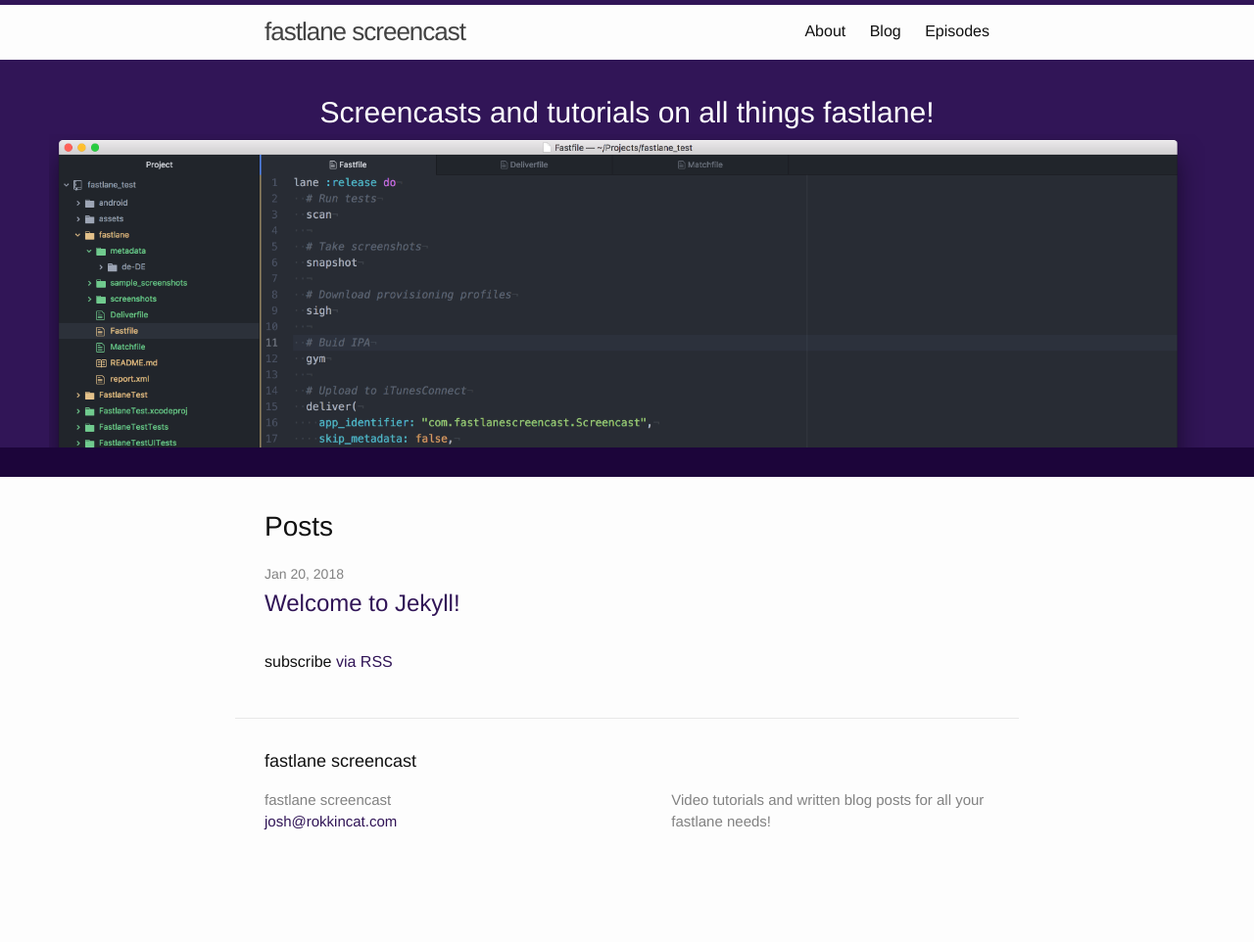
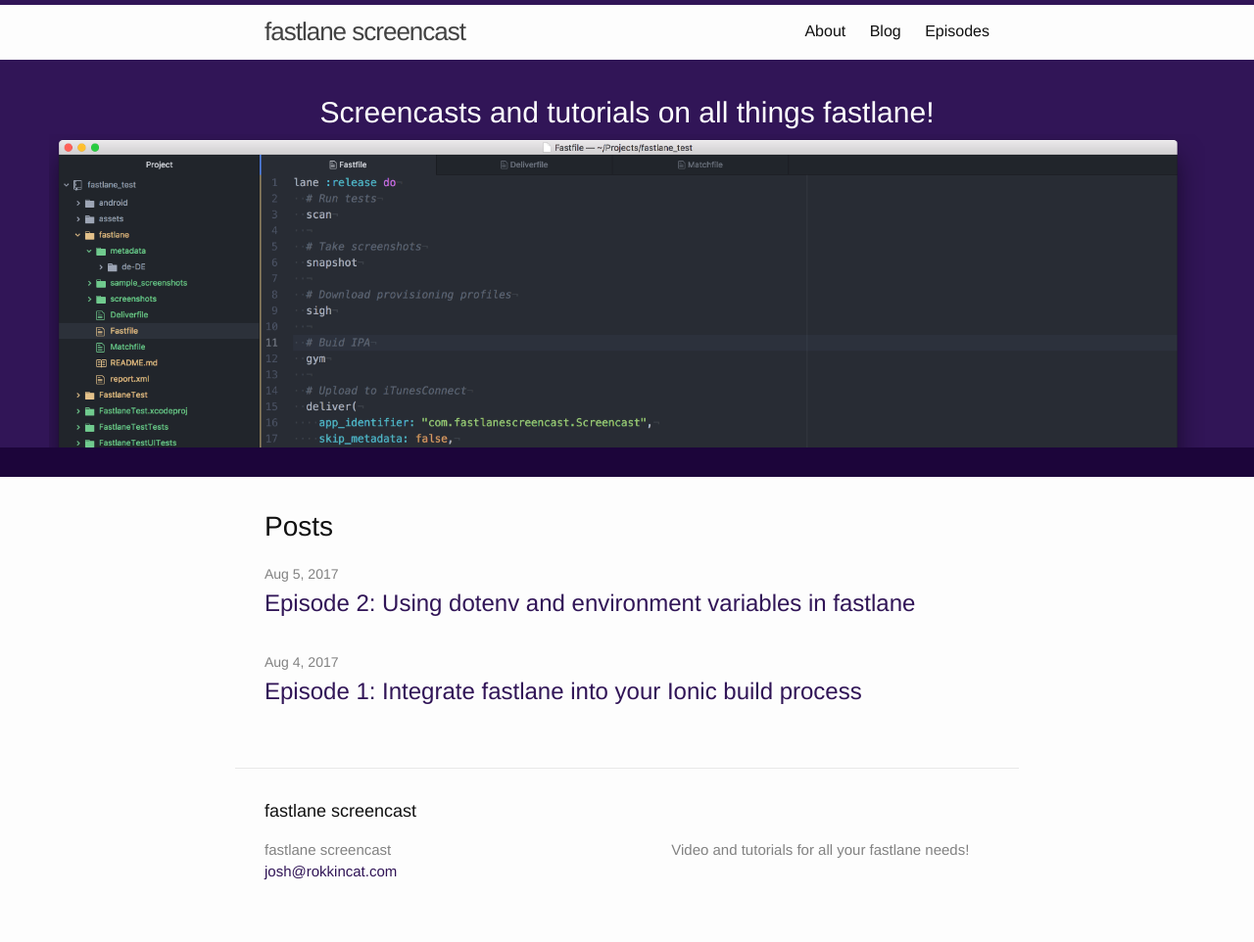
Before and after one commit to fastlane-screencast/fastlane-screencast.github.io, a Jekyll site: the page built from index.md, in a window 1280 px wide. Shown: the whole page at 98% size. Built offline with Jekyll 4.4.1, drawn with Linux system fonts in a browser that asks for light colours; before the commit the page ends 911 px from its top, so only the background shows below that.

Commit message:
We are closer to what we need

```diff
--- a/_config.yml
+++ b/_config.yml
@@ -16,11 +16,14 @@
 title: fastlane screencast
 email: josh@rokkincat.com
 description: >- # this means to ignore newlines until "baseurl:"
-  Video tutorials and written blog posts for all your fastlane needs!
+  Video and tutorials for all your fastlane needs!
 baseurl: "" # the subpath of your site, e.g. /blog
 url: "" # the base hostname & protocol for your site, e.g. http://example.com
 twitter_username: FastlaneCast
 github_username:  fastlane-screencast
+
+# permalink: /:categories/:year/:month/:day/:title.html
+permalink: /:categories/:year/:month/:day/:title
 
 # Build settings
 markdown: kramdown
--- a/_layouts/home.html
+++ b/_layouts/home.html
@@ -28,13 +28,13 @@ layout: default
             <span class="post-meta">{{ post.date | date: date_format }}</span>
 
             <h3>
-              <a class="post-link" href="{{ post.url | relative_url }}">{{ post.title | escape }}</a>
+              <a class="post-link" href="{{ post.url | relative_url }}">{{ post.episode }}: {{ post.title | escape }}</a>
             </h3>
           </li>
         {% endfor %}
       </ul>
 
-      <p class="rss-subscribe">subscribe <a href="{{ "/feed.xml" | relative_url }}">via RSS</a></p>
+      <!-- <p class="rss-subscribe">subscribe <a href="{{ "/feed.xml" | relative_url }}">via RSS</a></p> -->
     {% endif %}
   </div>
 
--- a/_posts/2018-01-19-welcome-to-jekyll.markdown
+++ b/_posts/2017-08-04-integrate-fastlane-into-your-ionic-build-process.markdown
@@ -1,8 +1,11 @@
 ---
 layout: post
-title:  "Welcome to Jekyll!"
-date:   2018-01-19 20:31:56 -0600
-categories: jekyll update
+episode: "Episode 1"
+video_url: https://player.vimeo.com/video/228246435
+title:  "Integrate fastlane into your Ionic build process"
+date:   2017-08-04 10:00:00 -0600
+categories: episodes
+tags: android ios
 ---
 You’ll find this post in your `_posts` directory. Go ahead and edit it and re-build the site to see your changes. You can rebuild the site in many different ways, but the most common way is to run `jekyll serve`, which launches a web server and auto-regenerates your site when a file is updated.
 
--- /dev/null
+++ b/_posts/2017-08-05-using-dotenv-and-environment-variables-in-fastlane.md
@@ -0,0 +1,83 @@
+---
+layout: post
+episode: "Episode 2"
+video_url: https://player.vimeo.com/video/228243145
+title:  "Using dotenv and environment variables in fastlane"
+date:   2017-08-05 10:00:00 -0600
+categories: episodes
+tags: android ios
+---
+
+Preface A majority of the fastlane actions and plugins can be configured using environment variables. The code of fastlane setup that makes use of environment variables can make for a very clean looking codebase as well as making it the fastlane system easier to reconfigure. Environment variables are one of the most important parts of
+
+{% highlight shell %}
+# .env
+STUFF = this is some stuff
+{% endhighlight %}
+
+{% highlight shell %}
+# .env.config1
+CONFIG = this is config 1
+{% endhighlight %}
+
+{% highlight shell %}
+# .env.config2
+CONFIG = this is config 2
+{% endhighlight %}
+
+{% highlight shell %}
+# .env.secret
+SOME_API_TOKEN = 123456789
+{% endhighlight %}
+
+{% highlight shell %}
+# .gitignore
+.env.secret
+{% endhighlight %}
+
+{% highlight ruby %}
+# Fastfile
+fastlane_require 'dotenv'
+
+before_all do
+  Dotenv.overload '.env.secret'
+end
+{% endhighlight %}
+
+{% highlight ruby %}
+# Fastfile
+fastlane_require 'dotenv'
+
+before_all do
+  Dotenv.overload '.env.secret'
+end
+
+lane :test do
+  # Loaded from .env (by fastlane)
+  puts "STUFF: #{ENV['STUFF']}"
+
+  # Loaded from .env.secret (by us in before_all)
+  puts "SOME_API_TOKEN: #{ENV['SOME_API_TOKEN']}"
+
+  # Loaded from .env.(<env>) where <env> is passed in from `fastlane test --env <env>` (by fastlane)
+  # Ex: `fastlane test --env config` loads .env.config1
+  puts "CONFIG: #{ENV['CONFIG']}"
+end
+{% endhighlight %}
+
+{% highlight shell %}
+$: fastlane test
+  STUFF: this is some stuff
+  SOME_API_TOKEN: 123456789
+  CONFIG:
+
+$: fastlane test --env config1
+  STUFF: this is some stuff
+  SOME_API_TOKEN: 123456789
+  CONFIG: this is config 1
+
+$: fastlane test --env config2
+  STUFF: this is some stuff
+  SOME_API_TOKEN: 123456789
+  CONFIG: this is config 2
+{% endhighlight %}
```
Also changed, not shown: _layouts/post.html (+6 -2 lines).
